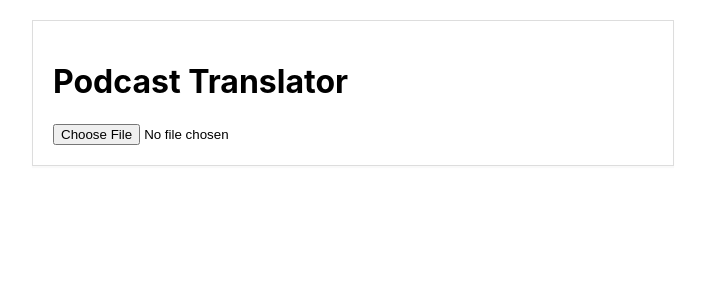
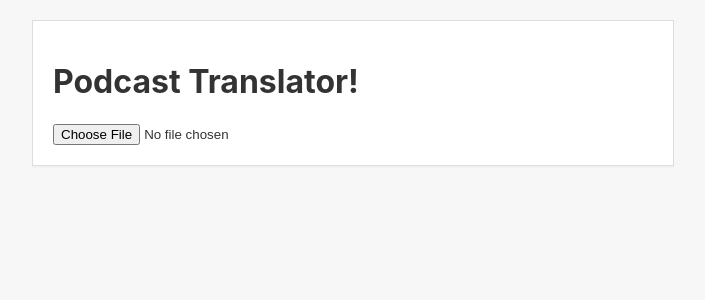
Before and after one commit to melkes/capstone-proposal, a React (Create React App) app in the folder podcast-translation-app/: page / in a window 1280 px wide. Shown: the top 300 px of the page, without its empty margins (287-992 px from the left). Built offline with nearby package versions, Linux system fonts and the light colour scheme.

Commit message:
Add header component and a little CSS

```diff
--- a/podcast-translation-app/src/components/App.js
+++ b/podcast-translation-app/src/components/App.js
@@ -1,12 +1,13 @@
 import React from "react";
-// import './App.css'; // add CSS later
 import PodcastForm from './PodcastForm';
+import Header from './Header'; // Import the Header component
 
 function App() {
   return (
     <div className="container">
-      <h1>Podcast Translator</h1>
-    <PodcastForm />
+      <Header />
+      <div style={{ margin: '20px 0' }} />
+      <PodcastForm />
     </div>
   );
 }
--- /dev/null
+++ b/podcast-translation-app/src/components/Header.js
@@ -0,0 +1,12 @@
+import React from "react";
+
+
+function Header() {
+  return (
+    <header>
+      <h1>Podcast Translator!</h1>
+    </header>
+  );
+}
+
+export default Header;
--- a/podcast-translation-app/src/index.css
+++ b/podcast-translation-app/src/index.css
@@ -1,5 +1,7 @@
 body {
-  margin: 0;
+  margin: 0 auto;
+  color: #333;
+  background-color: #f7f7f7;
   font-family: -apple-system, BlinkMacSystemFont, 'Segoe UI', 'Roboto', 'Oxygen',
     'Ubuntu', 'Cantarell', 'Fira Sans', 'Droid Sans', 'Helvetica Neue',
     sans-serif;
@@ -20,3 +22,10 @@ code {
     box-shadow: 0 2px 1px rgba(0, 0, 0, 0.025);
     background-color: #fff;
 }
+
+.Header {
+  color: #000;
+  padding: 10px;
+  text-align: center;
+  list-style-type: none;
+}
```
Lines whose indentation alone changed are shown as unchanged.
